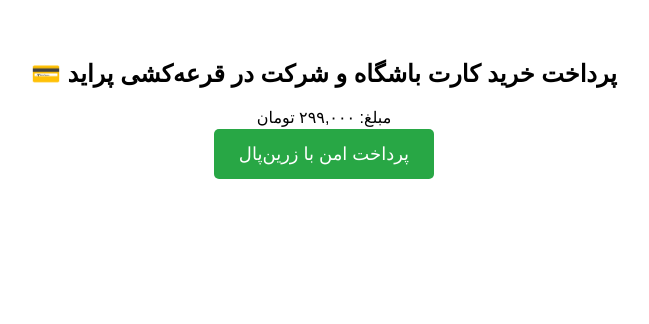
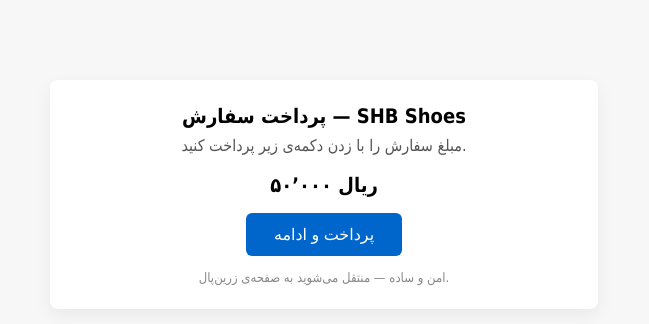
Before and after one commit to 5h8p4xjkx2-ux/shbshoes.github.io, a plain HTML site: page index.html in a window 1280 px wide. Shown: the whole page, without its empty margins (316-965 px from the left). Drawn offline with Linux system fonts and the light colour scheme.

Commit message:
Update index.html

```diff
--- a/index.html
+++ b/index.html
@@ -1,16 +1,35 @@
 <!DOCTYPE html>
 <html lang="fa">
 <head>
-  <meta charset="UTF-8">
-  <meta name="viewport" content="width=device-width, initial-scale=1.0">
-  <title>پرداخت فروشگاه SHB Shoes</title>
+  <meta charset="utf-8" />
+  <meta name="viewport" content="width=device-width,initial-scale=1" />
+  <title>صفحه پرداخت — SHB Shoes</title>
+  <style>
+    body { font-family: "Tahoma", Arial, sans-serif; background:#f7f7f7; margin:0; padding:0; }
+    .card { max-width:500px; margin:80px auto; background:#fff; padding:24px; box-shadow:0 6px 18px rgba(0,0,0,0.06); border-radius:8px; text-align:center; }
+    h1 { margin:0 0 8px 0; font-size:20px; }
+    p { color:#555; margin:6px 0 18px 0; }
+    .price { font-size:20px; font-weight:600; margin-bottom:16px; }
+    .pay-btn { display:inline-block; padding:12px 28px; border-radius:6px; border:none; background:#0066cc; color:#fff; font-size:16px; cursor:pointer; text-decoration:none; }
+    .small { color:#888; font-size:13px; margin-top:14px; }
+  </style>
 </head>
-<body style="font-family:sans-serif; text-align:center; margin-top:60px;">
-  <h2>💳 پرداخت خرید کارت باشگاه و شرکت در قرعه‌کشی پراید</h2>
-  <p>مبلغ: ۲۹۹,۰۰۰ تومان</p>
-  <a href="https://www.zarinpal.com/pg/StartPay/def3bebd-7532-4cc2-8418-12b615a5f052"
-     style="background:#28a745; color:#fff; padding:15px 25px; text-decoration:none; border-radius:5px; font-size:18px;">
-     پرداخت امن با زرین‌پال
-  </a>
+<body>
+  <div class="card">
+    <h1>پرداخت سفارش — SHB Shoes</h1>
+    <p>مبلغ سفارش را با زدن دکمه‌ی زیر پرداخت کنید.</p>
+
+    <div class="price">۵۰٬۰۰۰ ریال</div>
+
+    <!-- فرم پرداخت زرین‌پال -->
+    <form method="POST" action="https://www.zarinpal.com/pg/StartPay/def3bebd-7532-4cc2-8418-12b615a5f052">
+      <!-- مقدار مبلغ را به ریال اینجا قرار بده -->
+      <input type="hidden" name="Amount" value="50000">
+      <input type="hidden" name="Description" value="خرید از فروشگاه SHB Shoes">
+      <button type="submit" class="pay-btn">پرداخت و ادامه</button>
+    </form>
+
+    <div class="small">امن و ساده — منتقل می‌شوید به صفحه‌ی زرین‌پال.</div>
+  </div>
 </body>
 </html>
```
